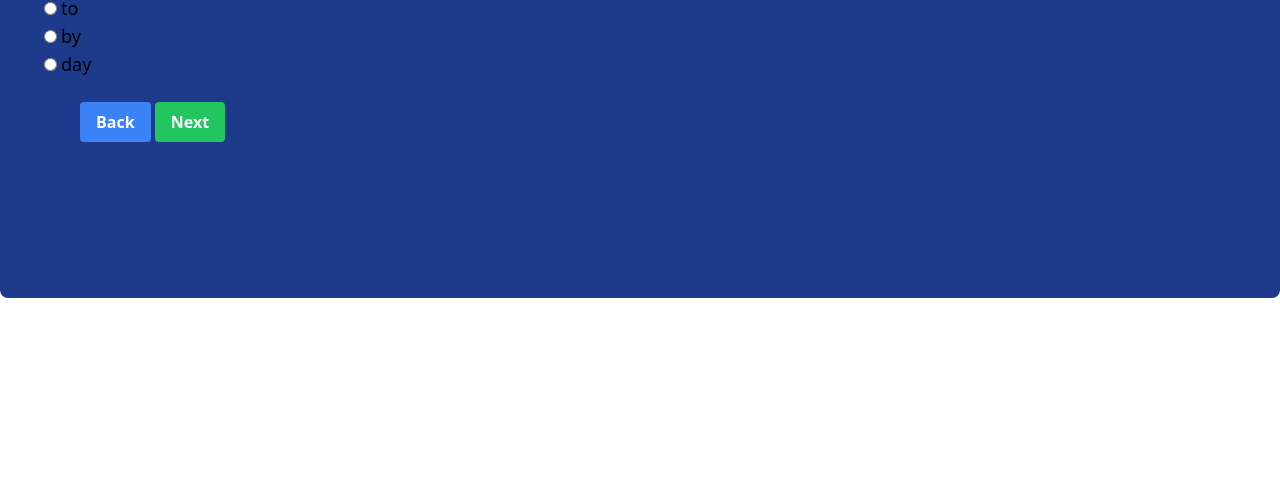
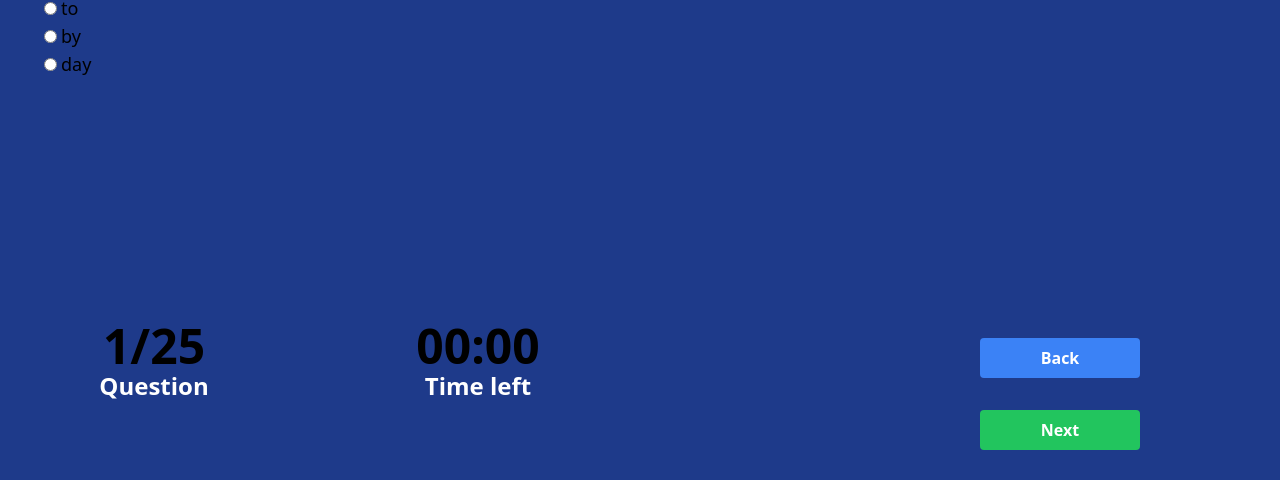
Before and after one commit to utm-platform/platform-frontend, a React (Vite) app: page / in a window 1280 px wide. Shown: the part 322-802 px from the top of the page. Built offline with nearby package versions, Linux system fonts and the light colour scheme.

Commit message:
Interfaz de grammar actualizado y se elimina archivo confExam

```diff
--- a/src/Navbar.jsx
+++ b/src/Navbar.jsx
@@ -1,5 +1,5 @@
 import logo from './img/UTMatamorosBIS-BLANCO.png';
-import avatar from './img/default-avatar.png'
+import avatar from './img/default-avatar.png';
 import React from 'react';
 import './index.css';
 
--- a/src/pages/grammar.jsx
+++ b/src/pages/grammar.jsx
@@ -4,7 +4,7 @@ const Gram = () => {
     return (
       <main>
         <br></br>
-        <div class="container relative overflow-hidden rounded-lg md:h-100 bg-blue-900">
+        <div class="container relative overflow-hidden rounded-lg mx-auto bg-blue-900">
             <div class="container">
             <h1 class="text-5xl text-center font-extrabold dark:text-white">Grammar</h1>
             <h5 class="text-xl text-center font-bold dark:text-white">Part 1</h5>
@@ -34,14 +34,27 @@ const Gram = () => {
                     <label for="default-radio-1" class="text-lg text-center font-normal dark:text-white">  day</label>
                 </div>
             </div>
-            <div class="container mx-20">
+          </div>
+          <br></br>
+          <div class="grid grid-cols-4 gap-4 ">
+            <div>
+              <h1 class="text-5xl text-center font-bold mx-10 dark:text-white">1/25</h1>
+              <h2 class="text-2xl text-center font-semibold text-white">Question</h2>
+            </div>
+            <div>
+              <h1 class="text-5xl text-center font-bold mx-10 dark:text-white">00:00</h1>
+              <h2 class="text-2xl text-center font-semibold text-white">Time left</h2>
+            </div>
+            <div>
+            </div>
+            <div class="container">
+              <button class="bg-blue-500 hover:bg-blue-700 text-white font-bold w-40 py-2 px-8 mx-2 my-4 rounded">Back</button>
+              <button class="bg-green-500 hover:bg-green-700 text-white font-bold w-40 py-2 px-8 mx-2 my-4 rounded">Next</button>
+              </div>
+              </div>
               <br></br>
-              <button class="bg-blue-500 hover:bg-blue-700 text-white font-bold py-2 px-4 rounded">Back</button>
-              <span>   </span>
-              <button class="bg-green-500 hover:bg-green-700 text-white font-bold py-2 px-4 rounded">Next</button>
+          <div>
 
-            <br/>
-          </div>
           </div>
 
 
```
Also changed, not shown: 1 other file (tests, documents, lock files or other folders).
